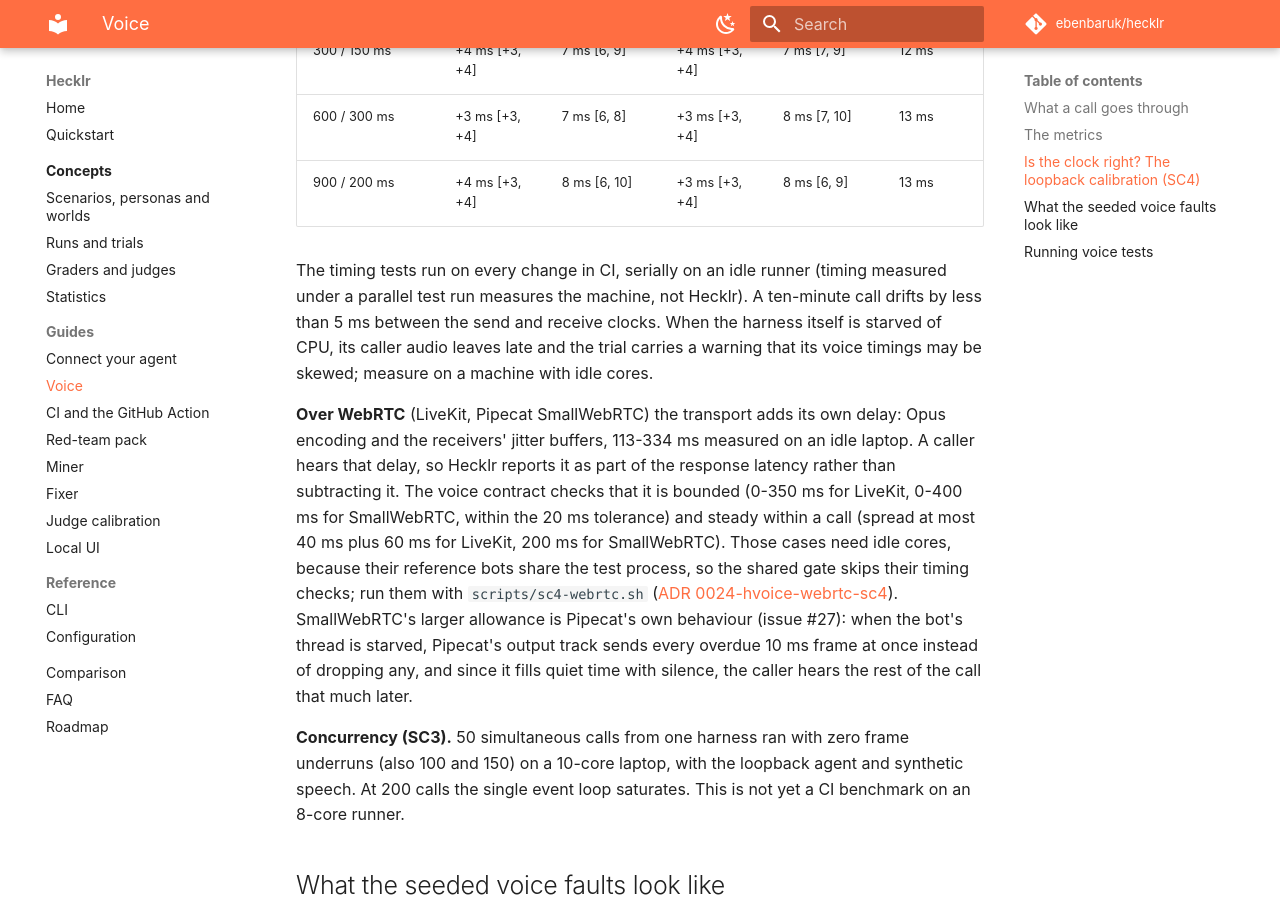
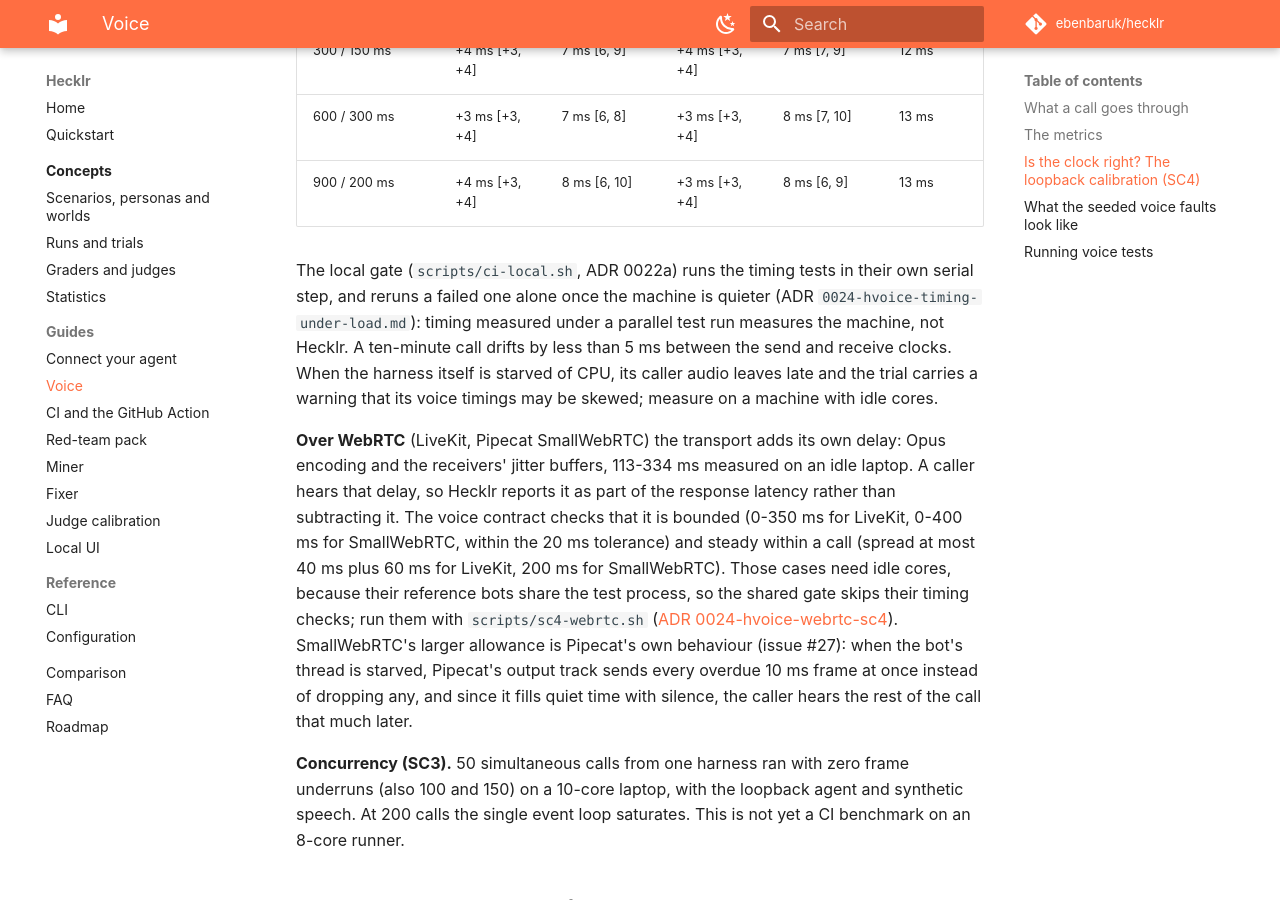
Before and after one commit to ebenbaruk/hecklr, an MkDocs documentation site: the page built from docs/guides/voice.md, in a window 1280 px wide and 900 px high, scrolled down 3580 px. Built offline with MkDocs 1.6.1 and Material for MkDocs 9.7.7, drawn with Linux system fonts in a browser that asks for light colours; comment, search, counter and statistics services are not loaded.

Commit message:
chore(voice): review nits for the matrix script, gate rerun and guide
The matrix script checks its mode before writing the generated config,
ci-local.sh says why word splitting of test IDs is safe, and the voice
guide describes the local gate instead of a CI runner.

Co-Authored-By: Claude Opus 5.5 <noreply@anthropic.com>

```diff
--- a/docs/guides/voice.md
+++ b/docs/guides/voice.md
@@ -86,8 +86,9 @@ calls):
 | 600 / 300 ms | +3 ms [+3, +4] | 7 ms [6, 8] | +3 ms [+3, +4] | 8 ms [7, 10] | 13 ms |
 | 900 / 200 ms | +4 ms [+3, +4] | 8 ms [6, 10] | +3 ms [+3, +4] | 8 ms [6, 9] | 13 ms |
 
-The timing tests run on every change in CI, serially on an idle runner (timing measured under a
-parallel test run measures the machine, not Hecklr). A ten-minute call drifts by less than 5 ms
+The local gate (`scripts/ci-local.sh`, ADR 0022a) runs the timing tests in their own serial step,
+and reruns a failed one alone once the machine is quieter (ADR `0024-hvoice-timing-under-load.md`):
+timing measured under a parallel test run measures the machine, not Hecklr. A ten-minute call drifts by less than 5 ms
 between the send and receive clocks. When the harness itself is starved of CPU, its caller audio
 leaves late and the trial carries a warning that its voice timings may be skewed; measure on a
 machine with idle cores.
```
Also changed, not shown: 2 other files.
